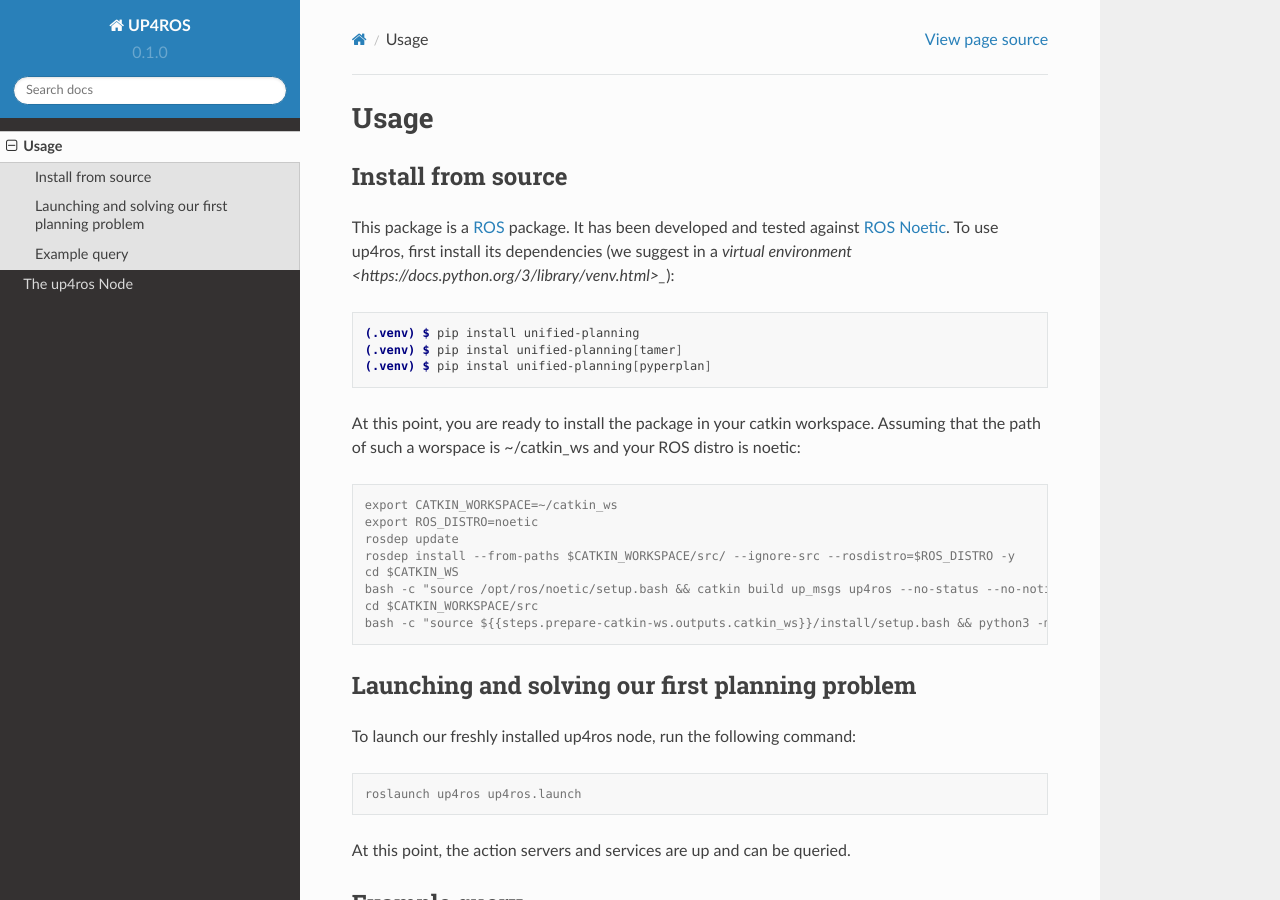
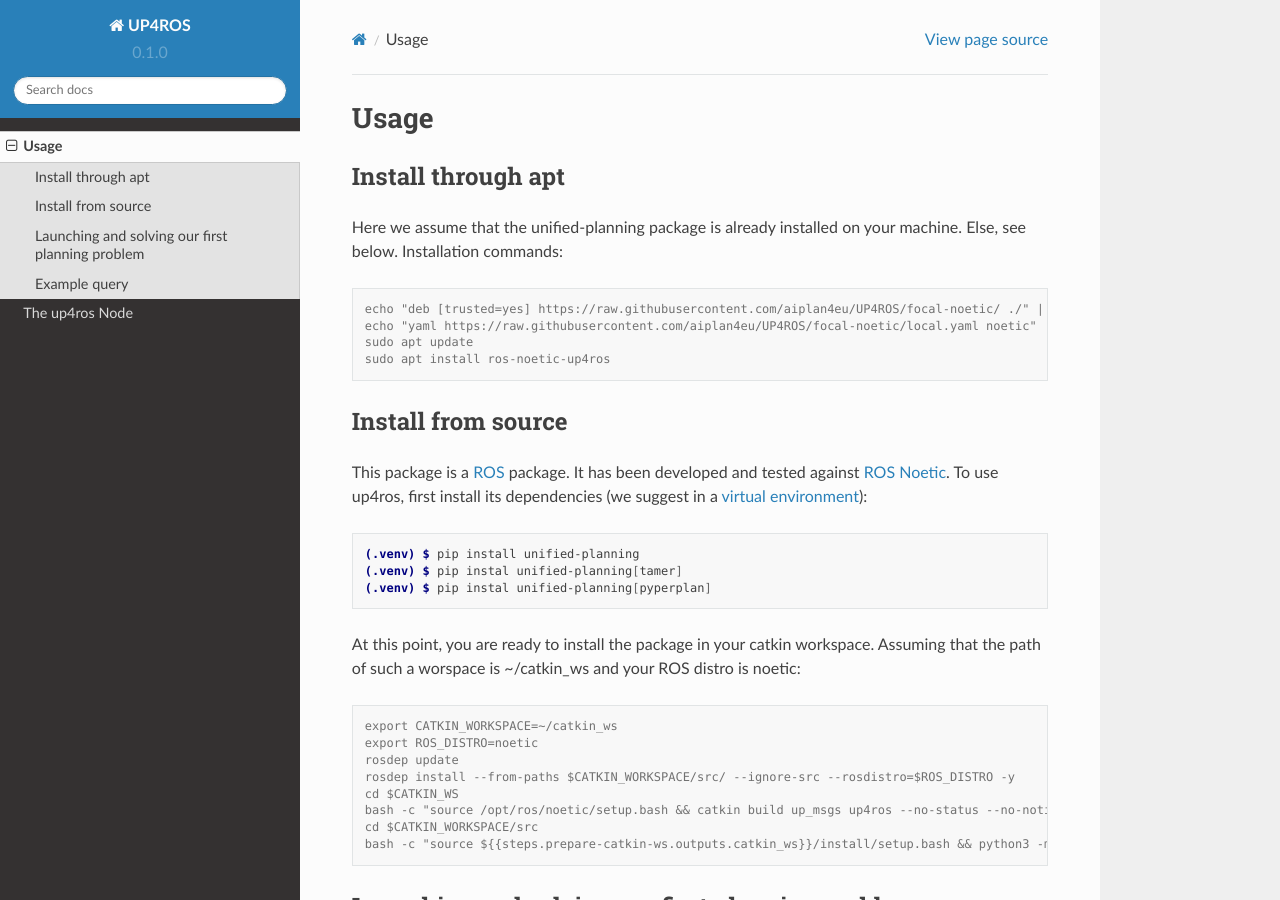
Before and after one commit to aiplan4eu/UP4ROS, a Sphinx documentation site: the page built from docs/source/usage.rst, in a window 1280 px wide and 900 px high. Built offline with Sphinx 7.4.7 and the Read the Docs theme 2.0.0, drawn with Linux system fonts in a browser that asks for light colours.

Commit message:
Add debian workflow

```diff
--- a/docs/source/usage.rst
+++ b/docs/source/usage.rst
@@ -3,11 +3,24 @@
 
 .. _installation:
 
+Install through apt
+-------------------
+
+Here we assume that the unified-planning package is already installed on your machine. Else, see below.
+Installation commands:
+
+.. code-block:: console
+
+   echo "deb [trusted=yes] https://raw.githubusercontent.com/aiplan4eu/UP4ROS/focal-noetic/ ./" | sudo tee /etc/apt/sources.list.d/aiplan4eu_UP4ROS.list
+   echo "yaml https://raw.githubusercontent.com/aiplan4eu/UP4ROS/focal-noetic/local.yaml noetic" | sudo tee /etc/ros/rosdep/sources.list.d/1-aiplan4eu_UP4ROS.list
+   sudo apt update
+   sudo apt install ros-noetic-up4ros
+
 Install from source
 -------------------
 
 This package is a `ROS <https://www.ros.org/>`_ package. It has been developed and tested against `ROS Noetic <http://wiki.ros.org/noetic/Installation/Ubuntu>`_.
-To use up4ros, first install its dependencies (we suggest in a `virtual environment <https://docs.python.org/3/library/venv.html>_`):
+To use up4ros, first install its dependencies (we suggest in a `virtual environment <https://docs.python.org/3/library/venv.html>`_):
 
 .. code-block:: console
 
```
Also changed, not shown: 2 other files.
